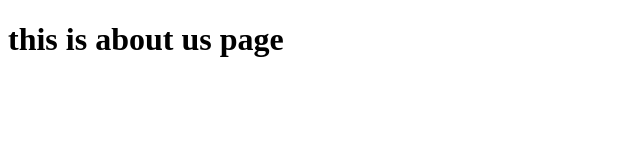
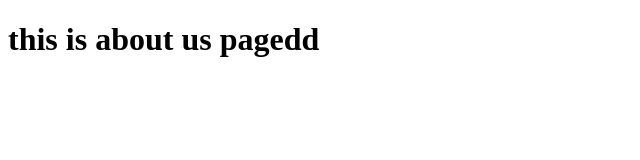
Before and after one commit to Wajid12333/splitmate, a plain HTML site: page about.html in a window 1280 px wide. Shown: the full height of the page, 0-640 px from the left. Drawn offline with Linux system fonts and the light colour scheme.

Commit message:
update abot

```diff
--- a/about.html
+++ b/about.html
@@ -8,7 +8,7 @@
 </head>
 
 <body>
-    <h1>this is about us page</h1>
+    <h1>this is about us pagedd</h1>
 </body>
 
 </html>
```
